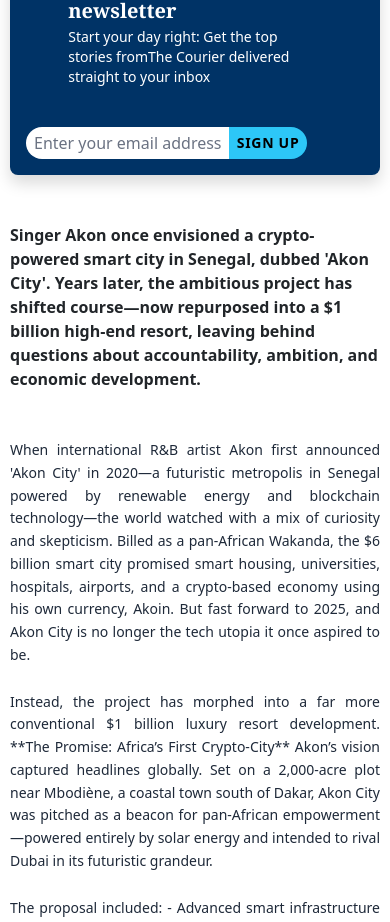
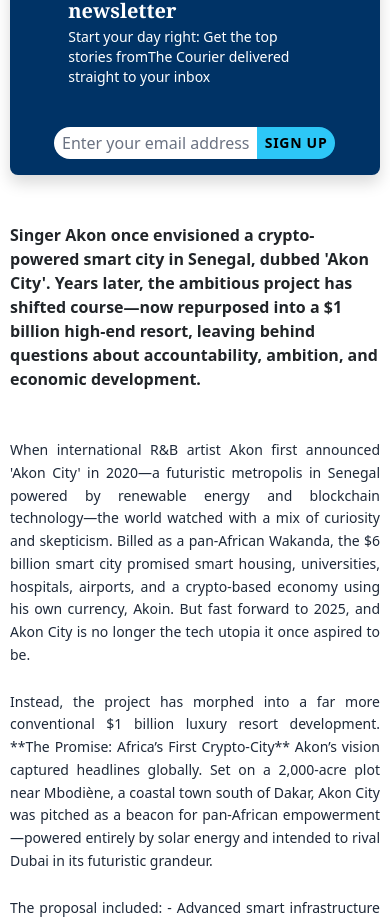
Before and after one commit to deploynext/courieruk, a Next.js app: page /business/akon-city-senegal-turns-into-resort in a window 390 px wide. Shown: the part 835-1757 px from the top of the page. Built offline with nearby package versions, Linux system fonts and the light colour scheme.

Commit message:
logo correction

```diff
--- a/src/app/components/DetailSearch.tsx
+++ b/src/app/components/DetailSearch.tsx
@@ -8,7 +8,7 @@
        <div className="group border rounded-full flex flex-row items-center justify-center w-20 font-semibold  text-gray-950 hover:bg-[#003366] hover:text-white  p-1 cursor-pointer me-2"><ShareIcon className="w-[18px] me-1 fill-pink-900 group-hover:fill-white transition-colors duration-300"/>Share</div>
        <div className="group border rounded-full flex flex-row items-center justify-center w-30 font-semibold  text-gray-950 hover:bg-[#003366] hover:text-white  p-1 cursor-pointer"><ChatBubbleOvalLeftIcon  className="w-[18px] me-1 fill-pink-900 group-hover:fill-white transition-colors duration-300"/>comment</div>
     </div>
-    <div className="bg-[#003366] text-white rounded-lg p-3 max-w-3xl mx-auto shadow">
+    <div className="bg-[#003366] text-white rounded-lg p-3 max-w-3xl mx-auto shadow ">
       <div className="flex flex-col md:flex-row items-center justify-between gap-6">
         {/* Text content */}
         <div className=" w-3/4">
@@ -22,7 +22,7 @@
         </div>
 
         {/* Email input & button */}
-        <form className="flex w-full md:w-auto  md:mt-0 ">
+        <form className="flex w-full md:w-auto  md:mt-0 ml-14 md:ml-0">
           <input
             type="email"
             required
```
